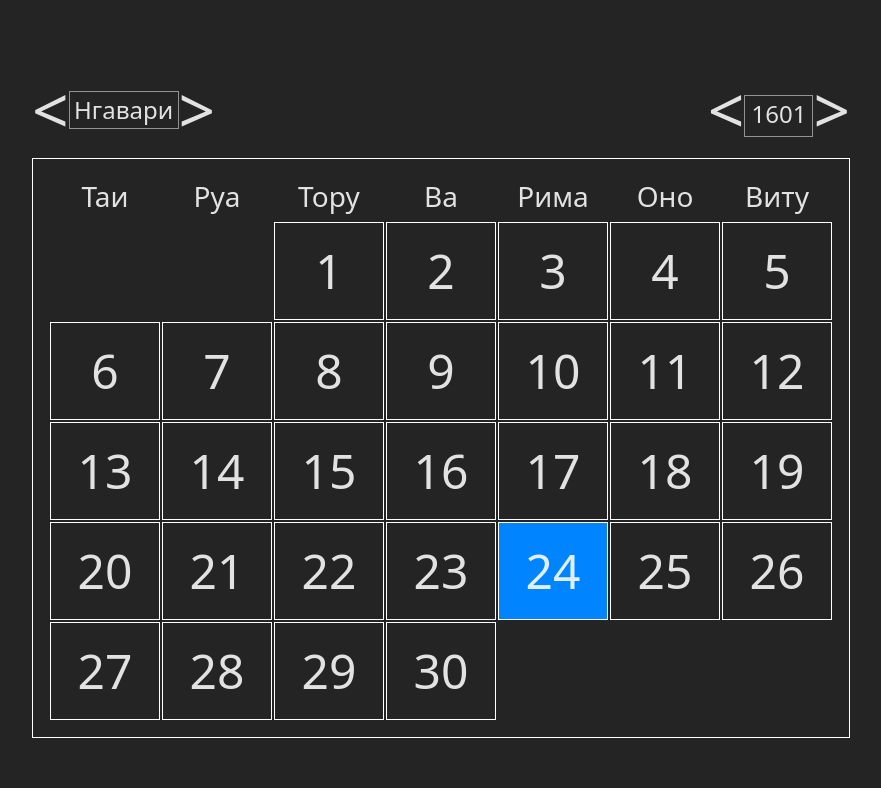
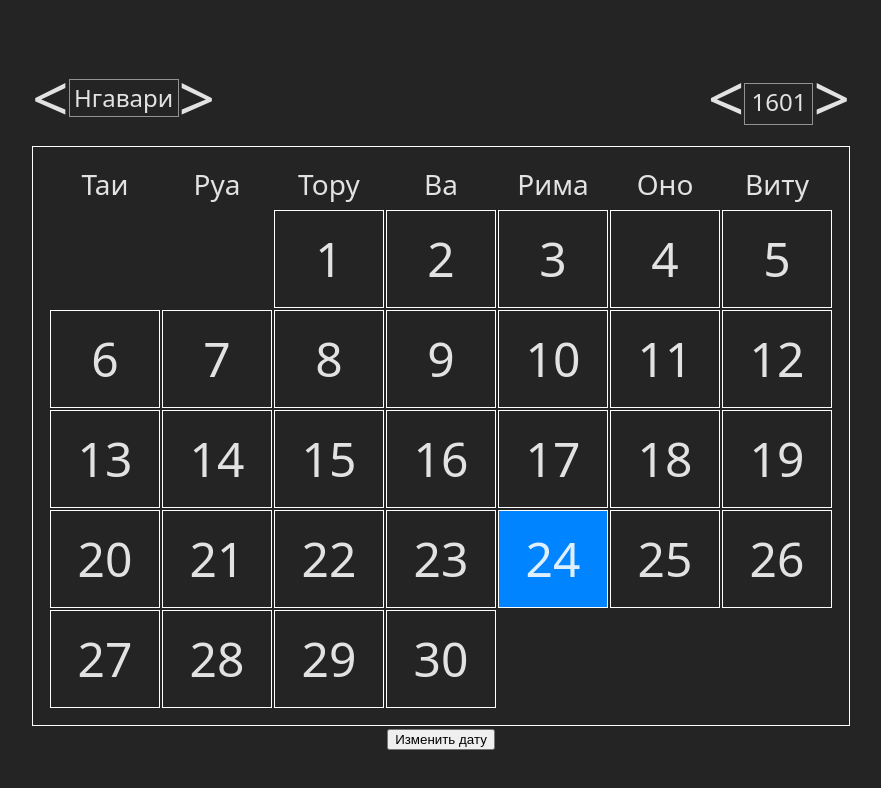
Before and after one commit to dillank82/serband-calendar, a React (Vite) app: page / in a window 1280 px wide. Shown: the top 788 px of the page, without its empty margins (199-1080 px from the left). Built offline with nearby package versions, Linux system fonts and the light colour scheme.

Commit message:
create RealDayChangerWrapper and add it in App component and update RealDatChanger props

```diff
--- a/src/Components/App/App.tsx
+++ b/src/Components/App/App.tsx
@@ -3,6 +3,7 @@ import { DateContextProvider } from '../../Context/DateContextProvider'
 import { Calendar } from '../Calendar/Calendar'
 import { CalendarHeader } from '../CalendarHeader/CalendarHeader'
 import './App.css'
+import { RealDayChangerWrapper } from '../RealDayChangerWrapper/RealDayChangerWrapper'
 
 
 const App: React.FC = ():ReactNode => {
@@ -12,6 +13,7 @@ const App: React.FC = ():ReactNode => {
       <DateContextProvider>
         <CalendarHeader />
         <Calendar />
+        <RealDayChangerWrapper />
       </DateContextProvider>
     </>
   )
--- a/src/Components/RealDayChanger/RealDayChanger.tsx
+++ b/src/Components/RealDayChanger/RealDayChanger.tsx
@@ -2,18 +2,19 @@ import { useDateContext } from "../../Context/useDateContext"
 import { SerbandDate } from "../../SerbandDate"
 import { InputForm } from "../InputForm/InputForm"
 
-export const RealDayChanger = () => {
+export const RealDayChanger = ({ closeChanger }: { closeChanger: () => void }) => {
     const { realDate, setRealDate } = useDateContext()
     const handleSubmit = (value: string) => {
         const daysCount = parseInt(value)
         const newDate = new SerbandDate (realDate.getFullYear(), realDate.getMonth(), realDate.getDay()+daysCount)
         setRealDate(newDate)
+        closeChanger()
     }
 
     return (
         <div>
             <InputForm placeholderText="Как много дней прошло?" onSubmit={handleSubmit}/>
-            <button>X</button>
+            <button onClick={closeChanger}>X</button>
         </div>
     )
 }
--- /dev/null
+++ b/src/Components/RealDayChangerWrapper/RealDayChangerWrapper.tsx
@@ -0,0 +1,18 @@
+import { useState } from "react"
+import { RealDayChanger } from "../RealDayChanger/RealDayChanger"
+import { ChangeDaysButton } from "../ChangeDaysButton/ChangeDaysButton"
+
+export const RealDayChangerWrapper = () => {
+    const [isChangerOpen, setIsChangerOpen] = useState(false)
+    const openChanger = () => setIsChangerOpen(true)
+    const closeChanger = () => setIsChangerOpen(false)
+
+    return (
+        <>
+            {isChangerOpen
+                ? <RealDayChanger closeChanger={closeChanger} />
+                : <ChangeDaysButton openChanger={openChanger} />
+            }
+        </>
+    )
+}
```
